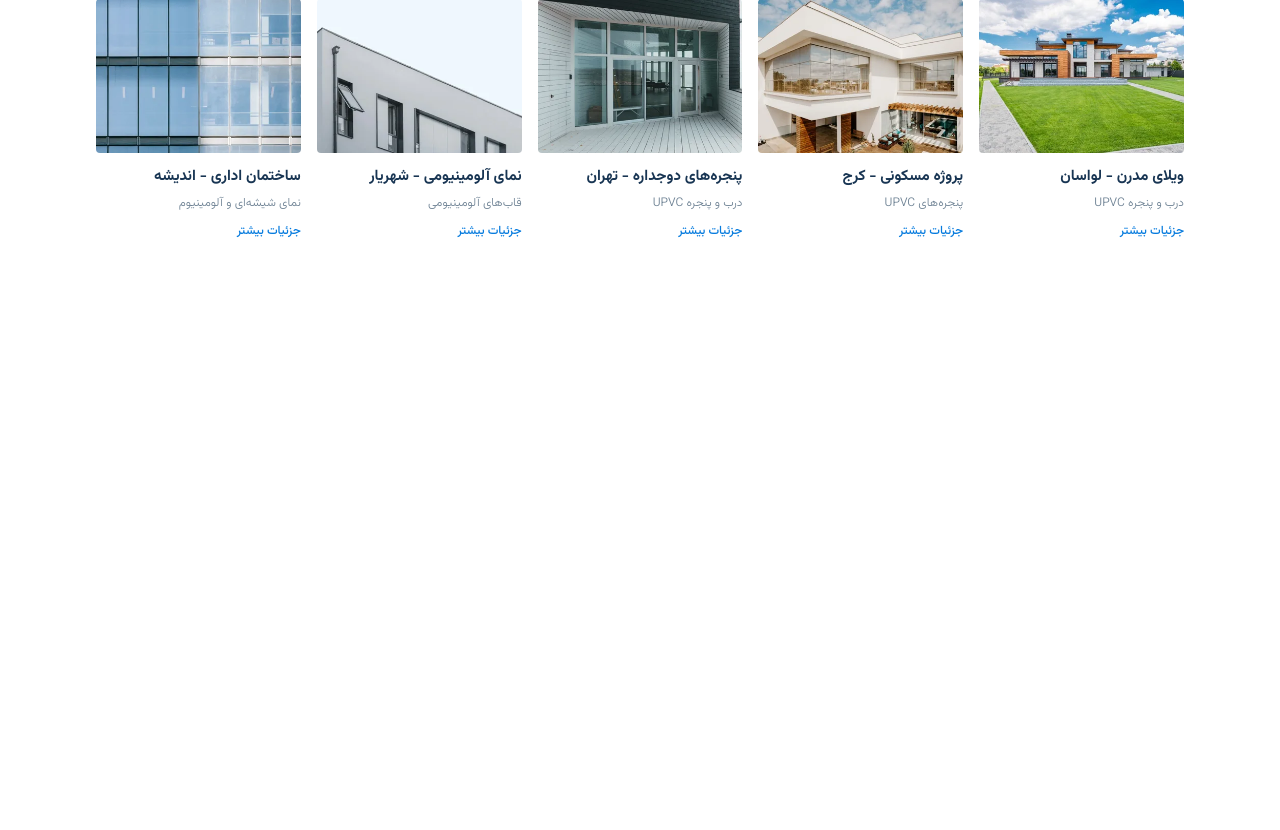
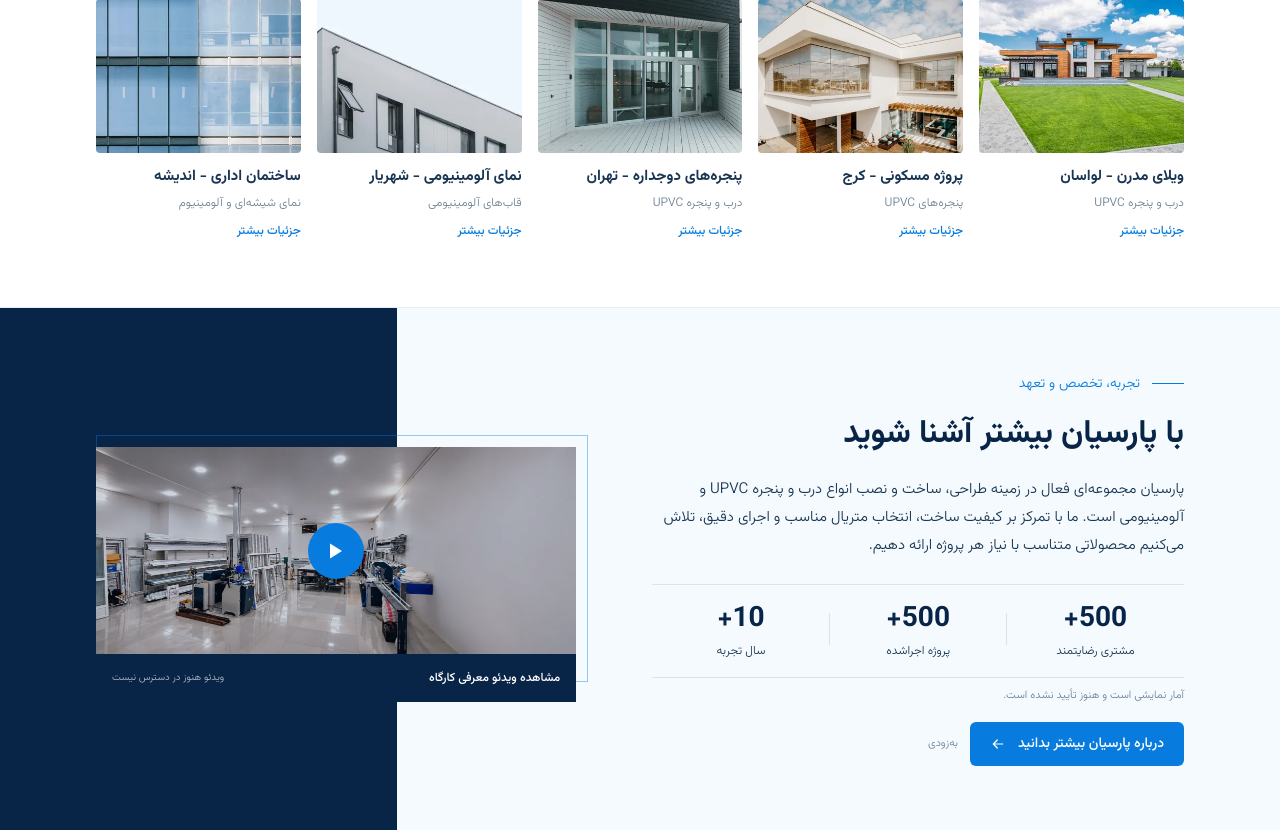
Before and after one commit to mohammadaminheidary/parsian-company, a Django app: page / in a window 1280 px wide. Shown: the part 1809-2639 px from the top of the page. Before the commit the page ends 2047 px from the top, so only its background shows below. Run offline with Django 5.2, Linux system fonts and the light colour scheme; style sheets or scripts are compiled from the project's sources; parts of the project's set-up code (start-up, migrations or seed data) failed here and were passed over.

Commit message:
feat: add architectural About Us section with animated counters

```diff
--- a/frontend/static/js/app.js
+++ b/frontend/static/js/app.js
@@ -2,8 +2,10 @@ import { initializeHeader } from './header.js?v=20261104-scroll';
 import { initializeProductCarousel } from './product-carousel.js?v=20261104-scroll';
 import { initializeWhyChoose } from './why-choose.js';
 import { initializePortfolio } from './portfolio.js';
+import { initializeCounters } from './counters.js';
 
 initializeHeader(document.querySelector('[data-site-header]'));
 document.querySelectorAll('[data-product-section]').forEach(initializeProductCarousel);
 document.querySelectorAll('[data-why-choose]').forEach(initializeWhyChoose);
 document.querySelectorAll('[data-portfolio]').forEach(initializePortfolio);
+document.querySelectorAll('[data-about-stats]').forEach(initializeCounters);
--- a/frontend/templates/base.html
+++ b/frontend/templates/base.html
@@ -7,8 +7,8 @@
     <title>{% block title %}درب و پنجره پارسیان | UPVC و آلومینیوم{% endblock %}</title>
     <meta name="description" content="{% block meta_description %}درب و پنجره پارسیان؛ ساخت و نصب درب و پنجره UPVC و آلومینیومی.{% endblock %}">
     <link rel="preload" href="{% static 'fonts/vazirmatn/Vazirmatn-Variable.woff2' %}" as="font" type="font/woff2" crossorigin>
-    <link rel="stylesheet" href="{% static 'css/app.css' %}?v=20261104-portfolio">
-    <script type="module" src="{% static 'js/app.js' %}?v=20261104-portfolio"></script>
+    <link rel="stylesheet" href="{% static 'css/app.css' %}?v=20261104-about">
+    <script type="module" src="{% static 'js/app.js' %}?v=20261104-about"></script>
   </head>
   <body class="bg-surface text-ink antialiased">
     <a class="sr-only rounded-md bg-surface px-4 py-3 text-ink focus:not-sr-only focus:fixed focus:start-4 focus:top-4 focus:z-50 focus:outline-2 focus:outline-primary" href="#main-content">رفتن به محتوای اصلی</a>
@@ -19,6 +19,7 @@
         {% include 'includes/products.html' %}
         {% include 'includes/why-choose.html' %}
         {% include 'includes/portfolio.html' %}
+        {% include 'includes/about.html' %}
       {% endblock %}
     </main>
   </body>
--- /dev/null
+++ b/frontend/templates/includes/about-stat.html
@@ -0,0 +1,7 @@
+<div class="relative flex min-w-0 flex-col px-1 not-first:before:absolute not-first:before:start-0 not-first:before:top-3 not-first:before:h-8 not-first:before:w-px not-first:before:bg-navy/10">
+  <dt class="order-2 mt-1 text-[10px] font-light leading-5 text-ink sm:text-xs md:max-lg:text-[10px]">{{ label }}</dt>
+  <dd class="order-1 text-2xl font-bold leading-8 text-navy lg:text-[28px] lg:leading-9">
+    <span class="sr-only"><bdi dir="ltr">+{{ value }}</bdi></span>
+    <bdi class="inline-block min-w-[4ch] tabular-nums" dir="ltr" aria-hidden="true">+<span data-counter-target="{{ value }}">{{ value }}</span></bdi>
+  </dd>
+</div>
--- /dev/null
+++ b/frontend/templates/includes/about.html
@@ -0,0 +1,46 @@
+{% load static %}
+<section id="about" class="relative isolate overflow-hidden border-t border-navy/5 bg-surface-blue/50" aria-labelledby="about-heading">
+  <div class="pointer-events-none absolute bottom-0 left-0 -z-20 h-1/4 w-1/3 bg-navy lg:inset-y-0 lg:h-auto lg:w-[31%]" aria-hidden="true"></div>
+  <div class="mx-auto grid max-w-[1440px] items-center gap-9 px-5 py-12 sm:gap-10 sm:px-8 sm:py-14 lg:grid-cols-[1.08fr_1fr] lg:gap-12 lg:px-16 lg:py-16 xl:gap-16 xl:px-24">
+    <div class="min-w-0 text-start">
+      <p class="mb-3 flex items-center gap-3 text-xs font-light leading-6 text-primary before:h-px before:w-8 before:bg-primary lg:text-sm">تجربه، تخصص و تعهد</p>
+      <h2 id="about-heading" class="text-2xl font-bold leading-relaxed text-navy lg:text-[30px] xl:text-[32px]">با پارسیان بیشتر آشنا شوید</h2>
+      <p class="mt-3 text-sm font-light leading-7 text-ink lg:mt-4 lg:text-[15px] lg:leading-7">
+        پارسیان مجموعه‌ای فعال در زمینه طراحی، ساخت و نصب انواع درب و پنجره <bdi lang="en">UPVC</bdi> و آلومینیومی است. ما با تمرکز بر کیفیت ساخت، انتخاب متریال مناسب و اجرای دقیق، تلاش می‌کنیم محصولاتی متناسب با نیاز هر پروژه ارائه دهیم.
+      </p>
+
+      {# Illustrative configuration only. Confirm these figures with the owner before removing the visible note. #}
+      {% with customers=500 projects=500 years=10 %}
+        <dl class="mt-5 grid grid-cols-3 border-y border-navy/10 py-4 text-center lg:mt-6" aria-describedby="about-statistics-note" data-about-stats>
+          {% include 'includes/about-stat.html' with value=customers label='مشتری رضایتمند' only %}
+          {% include 'includes/about-stat.html' with value=projects label='پروژه اجراشده' only %}
+          {% include 'includes/about-stat.html' with value=years label='سال تجربه' only %}
+        </dl>
+      {% endwith %}
+      <p id="about-statistics-note" class="mt-2 text-[10px] font-light leading-5 text-muted sm:text-[11px]">آمار نمایشی است و هنوز تأیید نشده است.</p>
+
+      <div class="mt-4 flex flex-wrap items-center gap-x-3 gap-y-1">
+        <a class="inline-flex min-h-11 cursor-not-allowed items-center justify-center gap-3 rounded-md bg-primary px-5 py-2.5 text-xs font-medium leading-6 text-on-dark transition-colors duration-200 hover:bg-primary-strong focus-visible:outline-2 focus-visible:outline-offset-4 focus-visible:outline-primary motion-reduce:transition-none lg:text-sm" role="link" aria-disabled="true" aria-describedby="about-page-status" title="صفحه درباره پارسیان به‌زودی در دسترس خواهد بود">
+          <span>درباره پارسیان بیشتر بدانید</span>
+          <svg class="size-4 shrink-0" aria-hidden="true" viewBox="0 0 24 24" fill="none" stroke="currentColor" stroke-width="1.8" stroke-linecap="round" stroke-linejoin="round"><path d="M19 12H5m6-6-6 6 6 6"/></svg>
+        </a>
+        <span id="about-page-status" class="text-[11px] leading-5 text-muted">به‌زودی</span>
+      </div>
+    </div>
+
+    <figure class="relative isolate mx-auto w-full max-w-[560px] min-w-0 ps-3 pt-3 lg:mx-0 lg:max-w-none">
+      <div class="pointer-events-none absolute inset-0 bottom-5 -z-10 border border-primary/40" aria-hidden="true"></div>
+      <div class="relative bg-navy">
+        <img class="block h-auto w-full" src="{% static 'images/hero/workshop.webp' %}" srcset="{% static 'images/hero/workshop-960.webp' %} 960w, {% static 'images/hero/workshop.webp' %} 1913w" sizes="(min-width: 1440px) 557px, (min-width: 1024px) 40vw, (min-width: 640px) 548px, calc(100vw - 52px)" width="1913" height="822" alt="تجهیزات برش و مونتاژ و قاب‌های درب و پنجره در کارگاه پارسیان" loading="lazy" decoding="async">
+        <div class="absolute inset-0 bg-navy/20" aria-hidden="true"></div>
+        <button class="absolute left-1/2 top-1/2 inline-flex size-12 -translate-x-1/2 -translate-y-1/2 cursor-not-allowed items-center justify-center rounded-full bg-primary text-on-dark focus-visible:outline-2 focus-visible:outline-offset-4 focus-visible:outline-on-dark sm:size-14" type="button" aria-label="مشاهده ویدئو معرفی کارگاه؛ فعلاً در دسترس نیست" aria-disabled="true" aria-describedby="about-video-status">
+          <svg class="ms-1 size-6" aria-hidden="true" viewBox="0 0 24 24" fill="currentColor"><path d="M8 4.5v15l12-7.5z"/></svg>
+        </button>
+      </div>
+      <figcaption class="flex flex-wrap items-center justify-between gap-x-3 gap-y-1 bg-navy px-4 py-3 text-on-dark">
+        <p class="text-xs font-medium leading-6">مشاهده ویدئو معرفی کارگاه</p>
+        <p id="about-video-status" class="text-[10px] leading-5 text-on-dark/70">ویدئو هنوز در دسترس نیست</p>
+      </figcaption>
+    </figure>
+  </div>
+</section>
--- a/frontend/templates/includes/header.html
+++ b/frontend/templates/includes/header.html
@@ -47,7 +47,7 @@
           {% include 'includes/nav-link.html' with label='محصولات' only %}
           {% include 'includes/nav-link.html' with label='خدمات' only %}
           {% include 'includes/nav-link.html' with label='نمونه‌کارها' only %}
-          {% include 'includes/nav-link.html' with label='درباره ما' only %}
+          {% include 'includes/nav-link.html' with href='#about' label='درباره ما' only %}
           {% include 'includes/nav-link.html' with label='تماس با ما' only %}
         </ul>
         <a class="inline-flex min-h-11 shrink-0 items-center justify-center gap-2 whitespace-nowrap rounded-lg bg-primary-strong px-3 lg:gap-3 lg:px-4 xl:px-5 py-3 text-sm font-bold text-on-dark transition-colors motion-reduce:transition-none focus-visible:outline-2 focus-visible:outline-offset-4 focus-visible:outline-primary cursor-not-allowed" role="link" aria-disabled="true" title="به‌زودی">
```
Also changed, not shown: frontend/static/js/counters.js (added, +48 -0 lines).
